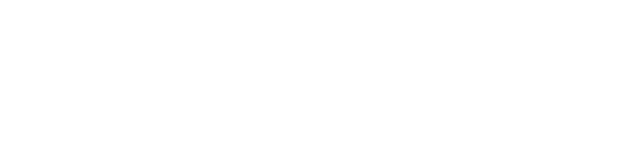
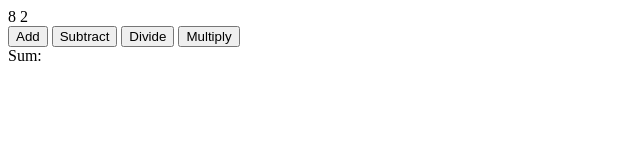
Before and after one commit to Diegorzynski/Calculator-pub, a plain HTML site: page index.html in a window 1280 px wide. Shown: the whole page, without its empty margins (0-640 px from the left). Drawn offline with Linux system fonts and the light colour scheme.

Commit message:
added operations

```diff
--- a/index.html
+++ b/index.html
@@ -8,7 +8,15 @@
     <link rel="stylesheet" href="index.css">
 </head>
 <body>
-
+    <span id="num1-el"></span>
+    <span id="num2-el"></span>
+    <br>
+    <button onclick="add()">Add</button>
+    <button onclick="subtract()">Subtract</button>
+    <button onclick="devide()">Divide</button>
+    <button onclick="multiply()">Multiply</button>
+    <br>
+    <span id="sum-el">Sum: </span>
 </body>
 <script src="index.js"></script>
 </html>
--- a/index.js
+++ b/index.js
@@ -0,0 +1,26 @@
+let num1 = 8
+let num2 = 2
+document.getElementById("num1-el").textContent = num1
+document.getElementById("num2-el").textContent = num2
+let sumEl = document.getElementById("sum-el");
+
+
+function add(){
+    result = num1 + num2
+    sumEl.textContent = "Result " + result
+}
+
+function subtract() {
+    result = num1 - num2
+    sumEl.textContent = "Result " + result
+}
+
+function devide(){
+    result = num1 / num2
+    sumEl.textContent = "Result " + result
+}
+
+function multiply(){
+    result = num1 * num2
+    sumEl.textContent = "Result " + result
+};
```
